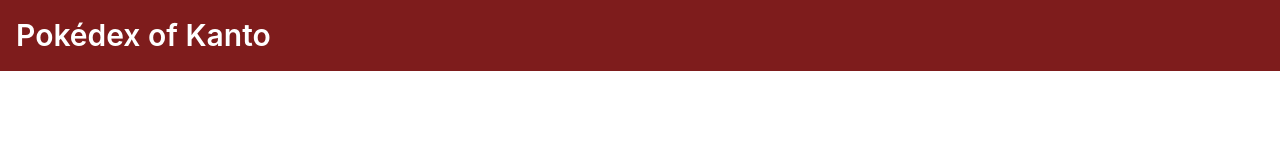
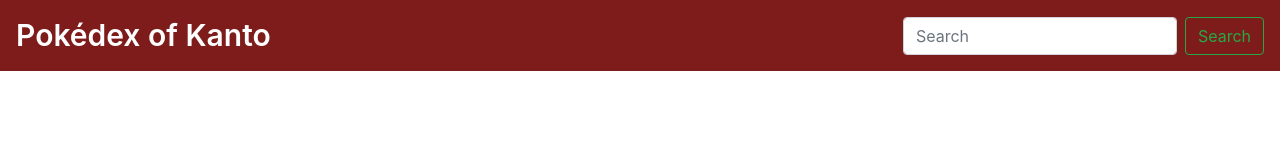
Before and after one commit to Kirkenstocks/pokedex, a plain HTML site: page index.html in a window 1280 px wide. Drawn offline with nearby package versions, Linux system fonts and the light colour scheme; no server answers.

Commit message:
Initialized search bar element

```diff
--- a/index.html
+++ b/index.html
@@ -18,12 +18,10 @@
   <header class="page-header">
     <nav class="navbar navbar-dark fixed-top" style="background-color: #7e1c1c;">
       <a class="navbar-brand" href="#">Pokédex of Kanto</a>
-      <!--Search bar to be implemented later
       <form class="form-inline">
-        <input class="form-control mr-sm-2" type="search" placeholder="Search" aria-label="Search">
-        <button class="btn btn-outline-success my-2 my-sm-0" type="submit">Search</button>
+        <input class="form-control mr-sm-2" id = "search-input" type="search" placeholder="Search" aria-label="Search">
+        <button class="btn btn-outline-success my-2 my-sm-0" id = "search-button" type="submit">Search</button>
       </form>
-      -->
     </nav>
   </header>
 
```
